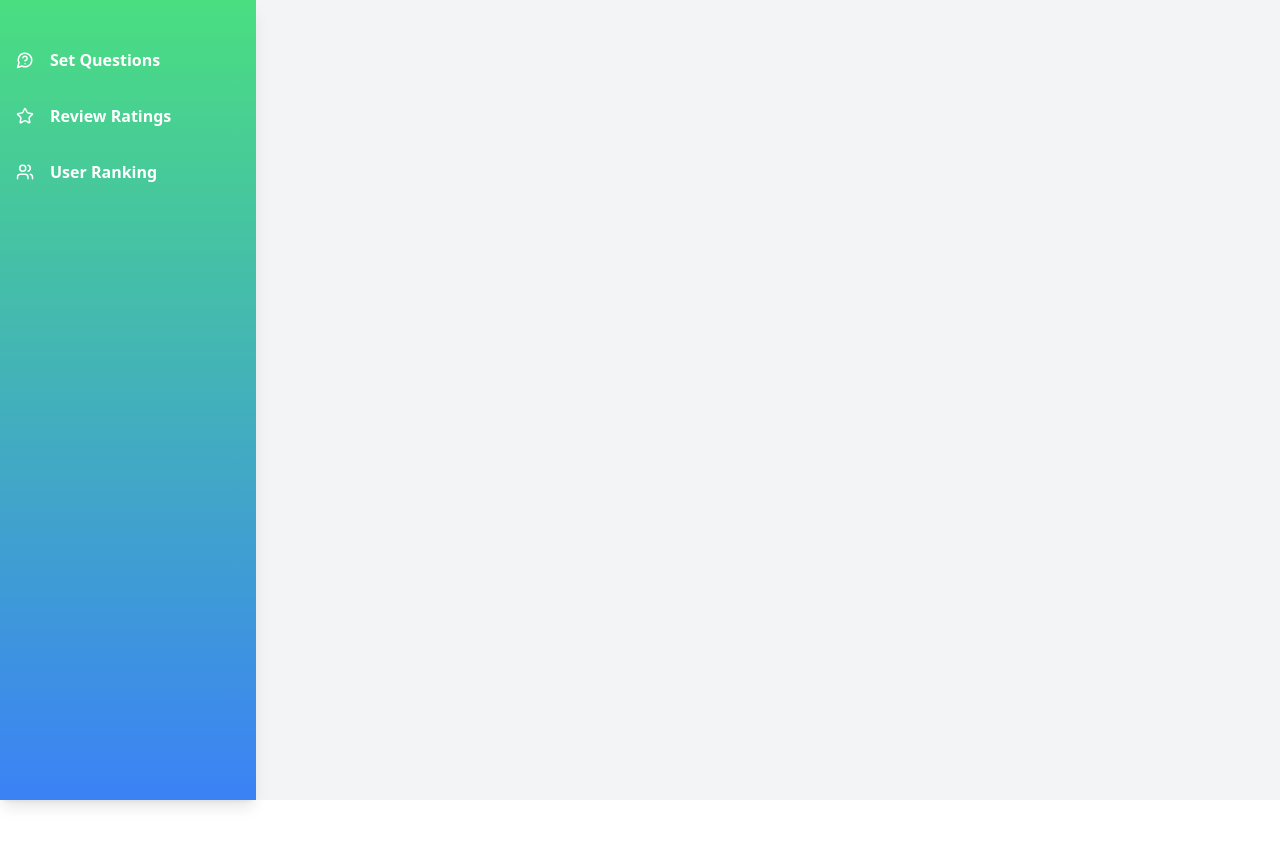
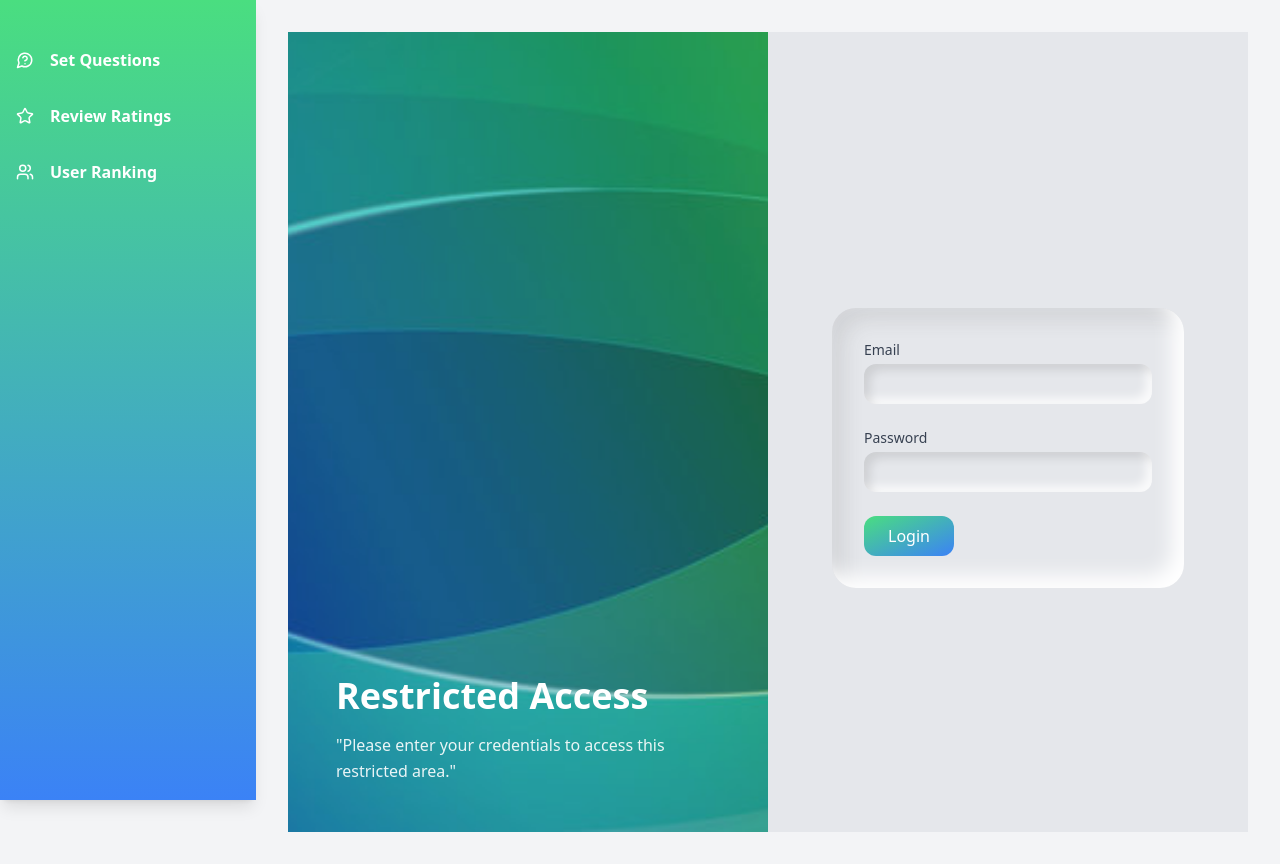
Before and after one commit to samriddha-basu-cloud/Business_Rating_Admin, a React (Create React App) app: page / in a window 1280 px wide. Before the commit the page ends 800 px from the top, so only its background shows below. Built offline with nearby package versions, Linux system fonts and the light colour scheme.

Commit message:
chore: Add RestrictedLogin page for restricted access

```diff
--- a/src/App.js
+++ b/src/App.js
@@ -4,6 +4,7 @@ import Sidebar from './components/Sidebar';
 import SetQuestions from './pages/SetQuestions';
 import ReviewRatings from './pages/ReviewRatings';
 import UserRanking from './pages/UserRanking';
+import RestrictedLogin from './pages/LoginPage';
 
 const App = () => {
   return (
@@ -13,6 +14,7 @@ const App = () => {
         <div className="flex-1 ml-16 lg:ml-64 transition-all duration-300">
           <main className="p-4 md:p-8">
             <Routes>
+              <Route path="/" element={<RestrictedLogin />} />
               <Route path="/set-questions" element={<SetQuestions />} />
               <Route path="/review-ratings" element={<ReviewRatings />} />
               <Route path="/user-ranking" element={<UserRanking />} />
--- /dev/null
+++ b/src/pages/LoginPage.jsx
@@ -0,0 +1,156 @@
+import React, { useState } from 'react';
+import { useNavigate } from 'react-router-dom';
+import { signInWithEmailAndPassword } from 'firebase/auth';
+import { ToastContainer, toast } from 'react-toastify';
+import 'react-toastify/dist/ReactToastify.css';
+import { auth } from '../firebaseConfig';
+import loginimg from '../assets/login.jpg';
+
+const RestrictedLogin = () => {
+  const [email, setEmail] = useState('');
+  const [password, setPassword] = useState('');
+  const [loading, setLoading] = useState(false);
+  const navigate = useNavigate();
+
+  const allowedUsers = {
+    'allowed@example.com': 'allowedPassword', // Replace with actual emails and passwords
+    'another@example.com': 'anotherPassword',
+  };
+
+  const validateEmail = (email) => {
+    const regex = /^[\w-]+(\.[\w-]+)*@([\w-]+\.)+[a-zA-Z]{2,7}$/;
+    return regex.test(email);
+  };
+
+  const handleSubmit = async (e) => {
+    e.preventDefault();
+    setLoading(true);
+
+    if (!validateEmail(email)) {
+      toast.error('Please enter a valid email address.', {
+        position: 'top-center',
+        autoClose: 3000,
+        hideProgressBar: true,
+      });
+      setLoading(false);
+      return;
+    }
+
+    if (allowedUsers[email] && allowedUsers[email] === password) {
+      try {
+        const userCredential = await signInWithEmailAndPassword(auth, email, password);
+        const user = userCredential.user;
+        toast.success('Login successful!', {
+          position: 'top-center',
+          autoClose: 3000,
+          hideProgressBar: true,
+        });
+        setLoading(false);
+        navigate('/restricted-home');
+      } catch (error) {
+        setLoading(false);
+        toast.error('Login failed. Please try again.', {
+          position: 'top-center',
+          autoClose: 3000,
+          hideProgressBar: true,
+        });
+      }
+    } else {
+      toast.error('Access denied. You are not authorized to access this page.', {
+        position: 'top-center',
+        autoClose: 3000,
+        hideProgressBar: true,
+      });
+      setLoading(false);
+    }
+  };
+
+  return (
+    <section className="bg-gray-200 min-h-screen flex flex-col justify-center">
+      <ToastContainer />
+      <div className="lg:grid lg:min-h-screen lg:grid-cols-12 flex-1">
+        <section className="relative flex h-32 sm:h-80 lg:h-full items-end bg-gray-900 lg:col-span-5 xl:col-span-6">
+          <img
+            alt=""
+            src={loginimg}
+            className="absolute inset-0 h-full w-full object-cover opacity-80"
+          />
+          <div className="hidden lg:relative lg:block lg:p-12">
+            <h2 className="mt-6 text-2xl font-bold text-white sm:text-3xl md:text-4xl">
+              Restricted Access
+            </h2>
+            <p className="mt-4 leading-relaxed text-white/90">
+              "Please enter your credentials to access this restricted area."
+            </p>
+          </div>
+        </section>
+
+        <main className="flex items-center justify-center px-8 py-8 sm:px-12 lg:col-span-7 lg:px-16 lg:py-12 xl:col-span-6">
+          <div className="max-w-xl lg:max-w-3xl w-full">
+            <form
+              onSubmit={handleSubmit}
+              className="mt-8 space-y-6 bg-gray-200 p-8 rounded-3xl shadow-[inset_-12px_-12px_20px_#ffffff,inset_12px_12px_20px_rgba(70,70,70,0.12)]"
+            >
+              <div>
+                <label htmlFor="Email" className="block text-sm font-medium text-gray-700 mb-1">
+                  Email
+                </label>
+                <input
+                  type="email"
+                  id="Email"
+                  value={email}
+                  onChange={(e) => setEmail(e.target.value)}
+                  className="w-full px-4 py-2 rounded-xl bg-gray-200 shadow-[inset_6px_6px_10px_0_rgba(0,0,0,0.1),inset_-6px_-6px_10px_0_rgba(255,255,255,0.8)] focus:outline-none focus:ring-2 focus:ring-blue-900"
+                  required
+                />
+              </div>
+
+              <div>
+                <label htmlFor="Password" className="block text-sm font-medium text-gray-700 mb-1">
+                  Password
+                </label>
+                <input
+                  type="password"
+                  id="Password"
+                  value={password}
+                  onChange={(e) => setPassword(e.target.value)}
+                  className="w-full px-4 py-2 rounded-xl bg-gray-200 shadow-[inset_6px_6px_10px_0_rgba(0,0,0,0.1),inset_-6px_-6px_10px_0_rgba(255,255,255,0.8)] focus:outline-none focus:ring-2 focus:ring-blue-900"
+                  required
+                />
+              </div>
+
+              <div className="flex justify-between items-center">
+                <button
+                  type="submit"
+                  className="bg-gradient-to-br from-green-400 to-blue-500 text-white px-6 py-2 rounded-xl hover:bg-blue-800 focus:ring-2 focus:ring-blue-900 focus:ring-offset-2 transition duration-200"
+                  disabled={loading}
+                >
+                  {loading ? (
+                    <div className="flex items-center">
+                      <svg
+                        className="animate-spin h-5 w-5 text-[#2f7939] mr-3"
+                        xmlns="http://www.w3.org/2000/svg"
+                        fill="none"
+                        viewBox="0 0 24 24"
+                      >
+                        <circle className="opacity-25" cx="12" cy="12" r="10" stroke="currentColor" strokeWidth="4"></circle>
+                        <path
+                          className="opacity-75"
+                          fill="currentColor"
+                          d="M4 12a8 8 0 018-8V0C5.373 0 0 5.373 0 12h4z"
+                        ></path>
+                      </svg>
+                      Processing...
+                    </div>
+                  ) : 'Login'}
+                </button>
+              </div>
+            </form>
+          </div>
+        </main>
+      </div>
+    </section>
+  );
+};
+
+export default RestrictedLogin;
```
Also changed, not shown: src/assets/login.jpg (added).
